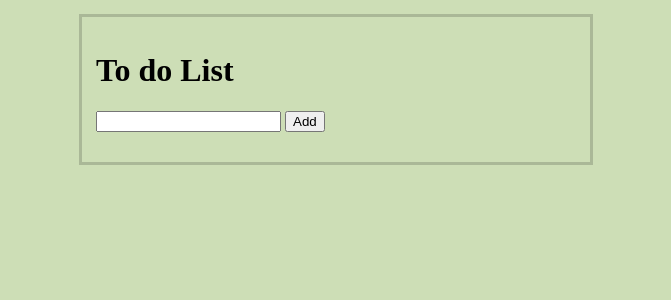
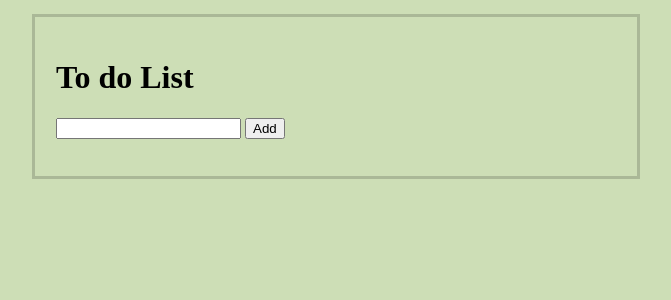
Before and after one commit to Lightsyde/assignments, a PHP site: page / in a window 1280 px wide. Shown: the top 300 px of the page, without its empty margins (304-975 px from the left). Run offline with PHP 8.4, Linux system fonts and the light colour scheme.

Commit message:
fixed padding problem

```diff
--- a/mtm1526/assignment-2/css/general.css
+++ b/mtm1526/assignment-2/css/general.css
@@ -2,9 +2,9 @@
 /* CSS Document */
 
 body {
-	width: 30em;
+	width: 35em;
 	margin: 14px auto;
-	padding: 14px;
+	padding: 21px;
 
 	background-color: #cddeb6;
 	border: 3px solid #aab897;
```
